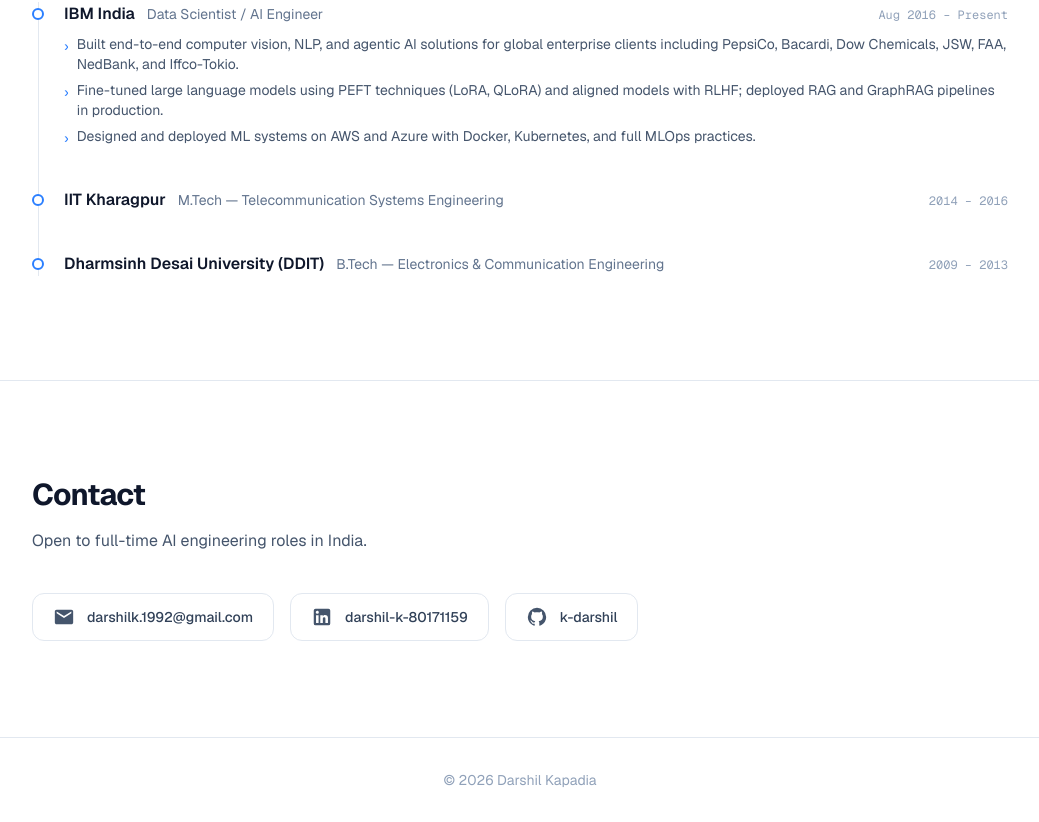
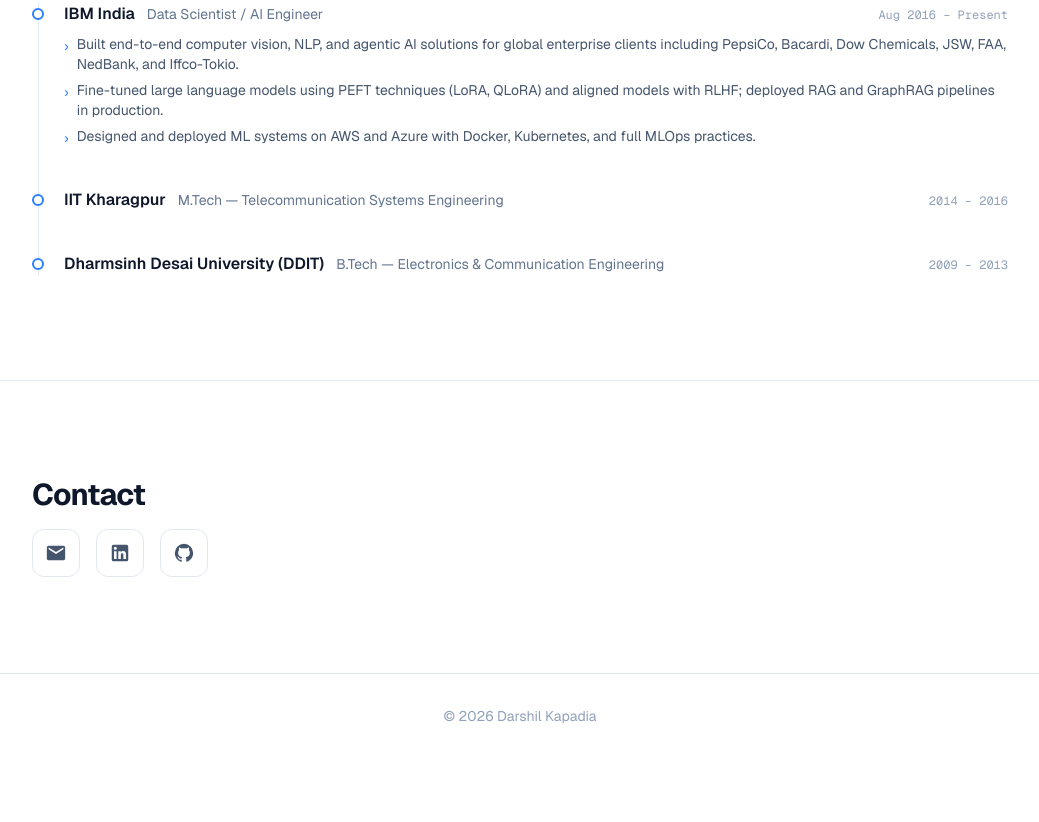
Before and after one commit to darshil-digital-portfolio/portfolio_website, a Next.js app: page / in a window 1280 px wide. Shown: the part 2428-3250 px from the top of the page, without its empty margins (120-1159 px from the left). After the commit the page ends 3186 px from the top, so only its background shows below. Built offline with nearby package versions, Linux system fonts and the light colour scheme.

Commit message:
refactor: remove job availability text and adjust link styling in Contact component

```diff
--- a/src/components/Contact.tsx
+++ b/src/components/Contact.tsx
@@ -59,9 +59,6 @@
         <h2 className="text-3xl font-bold tracking-tight text-slate-900 dark:text-slate-100 mb-4">
           Contact
         </h2>
-        <p className="text-slate-600 dark:text-slate-400 mb-10">
-          Open to full-time AI engineering roles in India.
-        </p>
         <div className="flex flex-wrap gap-4">
           {links.map((link) => (
             <a
@@ -69,13 +66,10 @@
               href={link.href}
               target={link.href.startsWith("mailto") ? undefined : "_blank"}
               rel={link.href.startsWith("mailto") ? undefined : "noopener noreferrer"}
-              className="group flex items-center gap-3 px-5 py-3 rounded-xl border border-slate-200 dark:border-slate-800 hover:border-blue-300 dark:hover:border-blue-700 hover:bg-slate-50 dark:hover:bg-slate-900 transition-colors text-slate-600 dark:text-slate-400 hover:text-blue-600 dark:hover:text-blue-400"
+              className="flex items-center justify-center w-12 h-12 rounded-xl border border-slate-200 dark:border-slate-800 hover:border-blue-300 dark:hover:border-blue-700 hover:bg-slate-50 dark:hover:bg-slate-900 transition-colors text-slate-600 dark:text-slate-400 hover:text-blue-600 dark:hover:text-blue-400"
               aria-label={link.label}
             >
               {link.icon}
-              <span className="text-sm font-medium text-slate-700 dark:text-slate-300 group-hover:text-blue-600 dark:group-hover:text-blue-400 transition-colors">
-                {link.value}
-              </span>
             </a>
           ))}
         </div>
```
